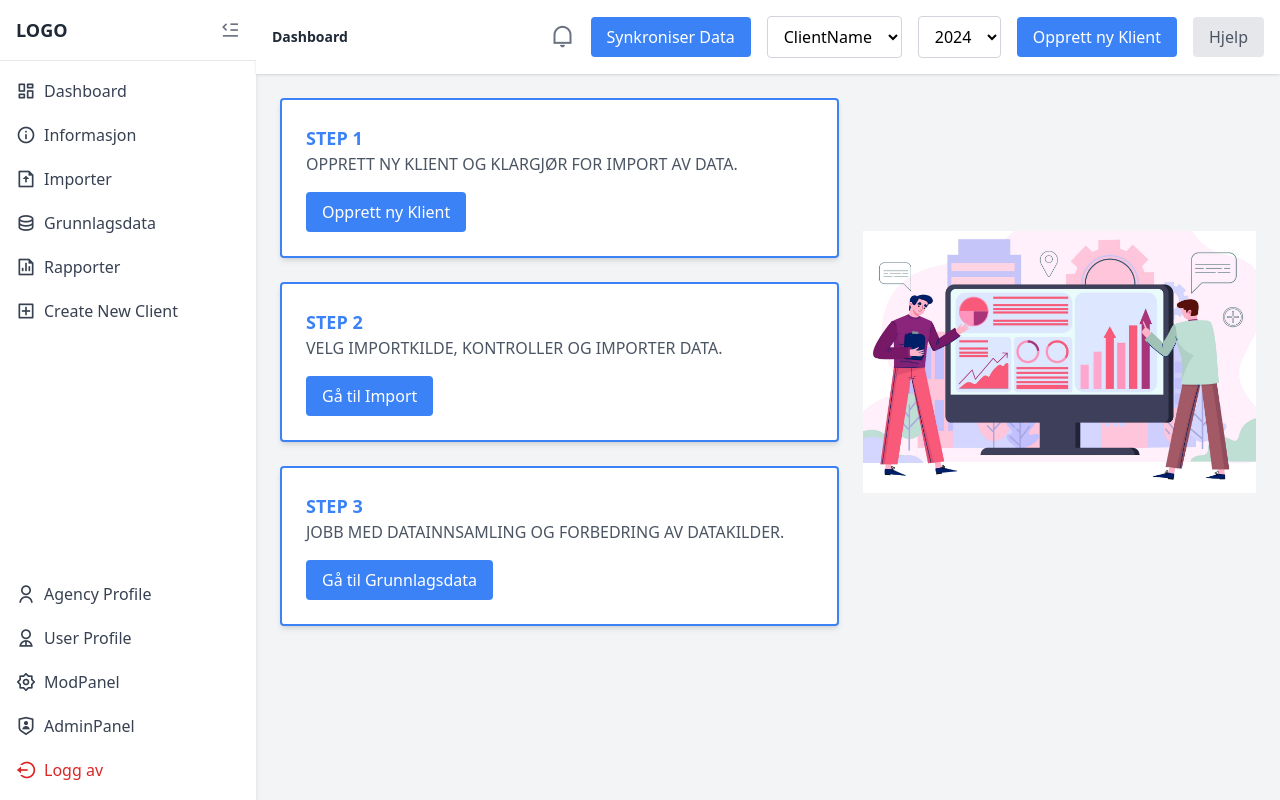
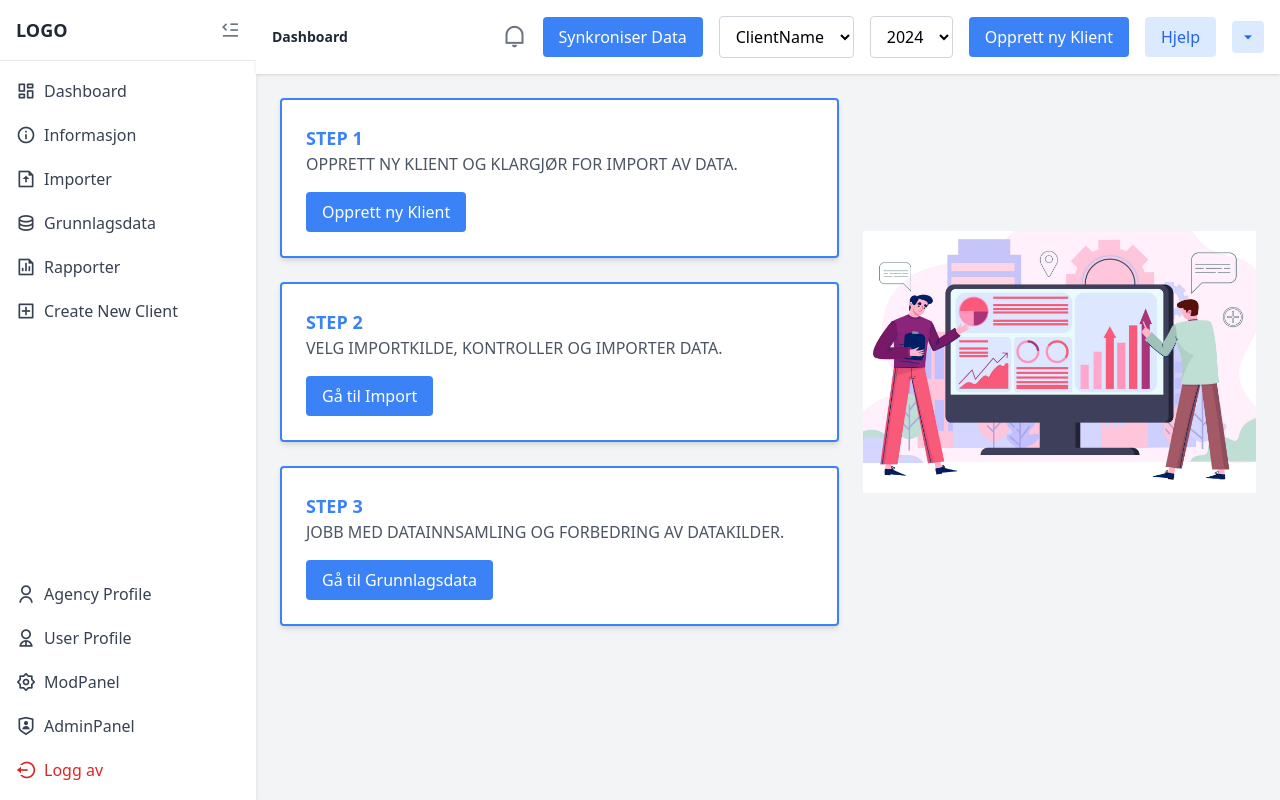
Before and after one commit to Arbazkhan04/EcoFocus, a React (Create React App) app in the folder frontend/: page /dashboard in a window 1280 px wide. Built offline with nearby package versions, Linux system fonts and the light colour scheme.

Commit message:
dasboard fix

```diff
--- a/frontend/src/Components/Dashboard/Dashboard.jsx
+++ b/frontend/src/Components/Dashboard/Dashboard.jsx
@@ -9,6 +9,7 @@ import Informasjon from "./Informasjon";
 const Dashboard = () => {
     const [isSidebarCollapsed, setIsSidebarCollapsed] = useState(false);
     const [isSmallScreen, setIsSmallScreen] = useState(false);
+    const [isDropdownOpen, setIsDropdownOpen] = useState(false); // Dropdown state
     const location = useLocation();
 
     // Function to handle sidebar toggle
@@ -32,7 +33,6 @@ const Dashboard = () => {
         window.addEventListener("resize", handleResize);
         return () => window.removeEventListener("resize", handleResize);
     }, []);
-
 
     // Generate breadcrumbs
     const generateBreadcrumbs = () => {
@@ -177,7 +177,53 @@ const Dashboard = () => {
                             </select>
                         </div>
                         <button className="bg-blue-500 text-white px-4 py-2 rounded hover:bg-blue-600">Opprett ny Klient</button>
-                        <button className="bg-gray-200 text-gray-600 px-4 py-2 rounded hover:bg-gray-300">Hjelp</button>
+                        <button className="bg-blue-100 text-blue-600 px-4 py-2 rounded hover:bg-gray-300">Hjelp</button>
+
+                        {/* Dropdown Button */}
+                        <div className="relative">
+                            <button
+                                onClick={() => setIsDropdownOpen(!isDropdownOpen)}
+                                className="bg-blue-100 text-blue-600 py-1 px-2  rounded hover:bg-gray-300 flex items-center"
+                            >
+                                <i class="ri-arrow-down-s-fill"></i>
+                            </button>
+                            {isDropdownOpen && (
+                                <div className="absolute right-0 mt-2 w-48 bg-white border border-gray-300 rounded-lg shadow-lg">
+                                    <ul>
+                                        <li>
+                                            <a href="#" className="block px-4 py-2 hover:bg-gray-100">
+                                                Selected Client
+                                            </a>
+                                        </li>
+                                        <li>
+                                            <a href="#" className="block px-4 py-2 hover:bg-gray-100">
+                                                Selected Year
+                                            </a>
+                                        </li>
+                                        <li>
+                                            <a href="#" className="block px-4 py-2 hover:bg-gray-100">
+                                                Logged-in user
+                                            </a>
+                                        </li>
+                                        <li>
+                                            <a href="#" className="block px-4 py-2 hover:bg-gray-100">
+                                                User Role
+                                            </a>
+                                        </li>
+                                        <li>
+                                            <a href="#" className="block px-4 py-2 hover:bg-gray-100">
+                                                ImportKilde
+                                            </a>
+                                        </li>
+                                        <li>
+                                            <a href="#" className="block px-4 py-2 hover:bg-gray-100">
+                                                Agency Registration Number
+                                            </a>
+                                        </li>
+                                    </ul>
+                                </div>
+                            )}
+                        </div>
                     </div>
                 </header>
 
```
